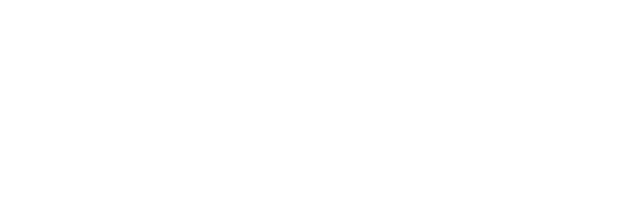
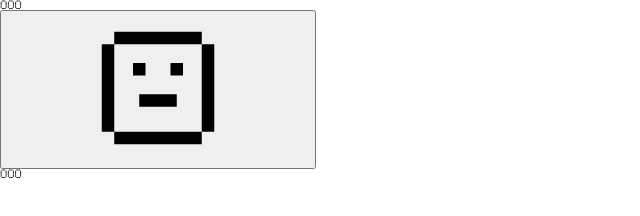
Before and after one commit to romaniso/minesweeper, a website: page index.html in a window 1280 px wide. Shown: the whole page, without its empty margins (0-640 px from the left). Drawn offline with Linux system fonts and the light colour scheme.

Commit message:
Create basic files, add styles reset, upload assets

```diff
--- a/index.html
+++ b/index.html
@@ -5,6 +5,22 @@
     <meta http-equiv="X-UA-Compatible" content="IE=edge" />
     <meta name="viewport" content="width=device-width, initial-scale=1.0" />
     <title>Minesweeper</title>
+    <link rel="stylesheet" href="style.css" />
   </head>
-  <body></body>
+  <body>
+    <main class="game">
+      <header class="game__header header">
+        <div class="header__counter"><span>000</span></div>
+        <div class="header__reset reset">
+          <button class="reset__button button">
+            <svg><use href="./assets/sprite.svg#neutral"></use></svg>
+          </button>
+        </div>
+        <div class="header__timer"><span>000</span></div>
+      </header>
+      <section class="game__board board"></section>
+      <section class="game__popup popup"></section>
+    </main>
+    <script src="./js/Game.js" type="module"></script>
+  </body>
 </html>
--- /dev/null
+++ b/style.css
@@ -0,0 +1,15 @@
+body {
+  margin: 0;
+  padding: 0;
+  box-sizing: border-box;
+}
+
+@font-face {
+  font-family: "Subway Ticker";
+  src: url("./assets/subway-ticker.ttf");
+}
+
+body {
+  font-family: "Subway Ticker", sans-serif;
+  font-size: 62.5%;
+}
```
Also changed, not shown: assets/bomb.svg (added), assets/flag.svg (added), assets/sprite.svg (added), assets/subway-ticker.ttf (added), js/Game.js (added).
